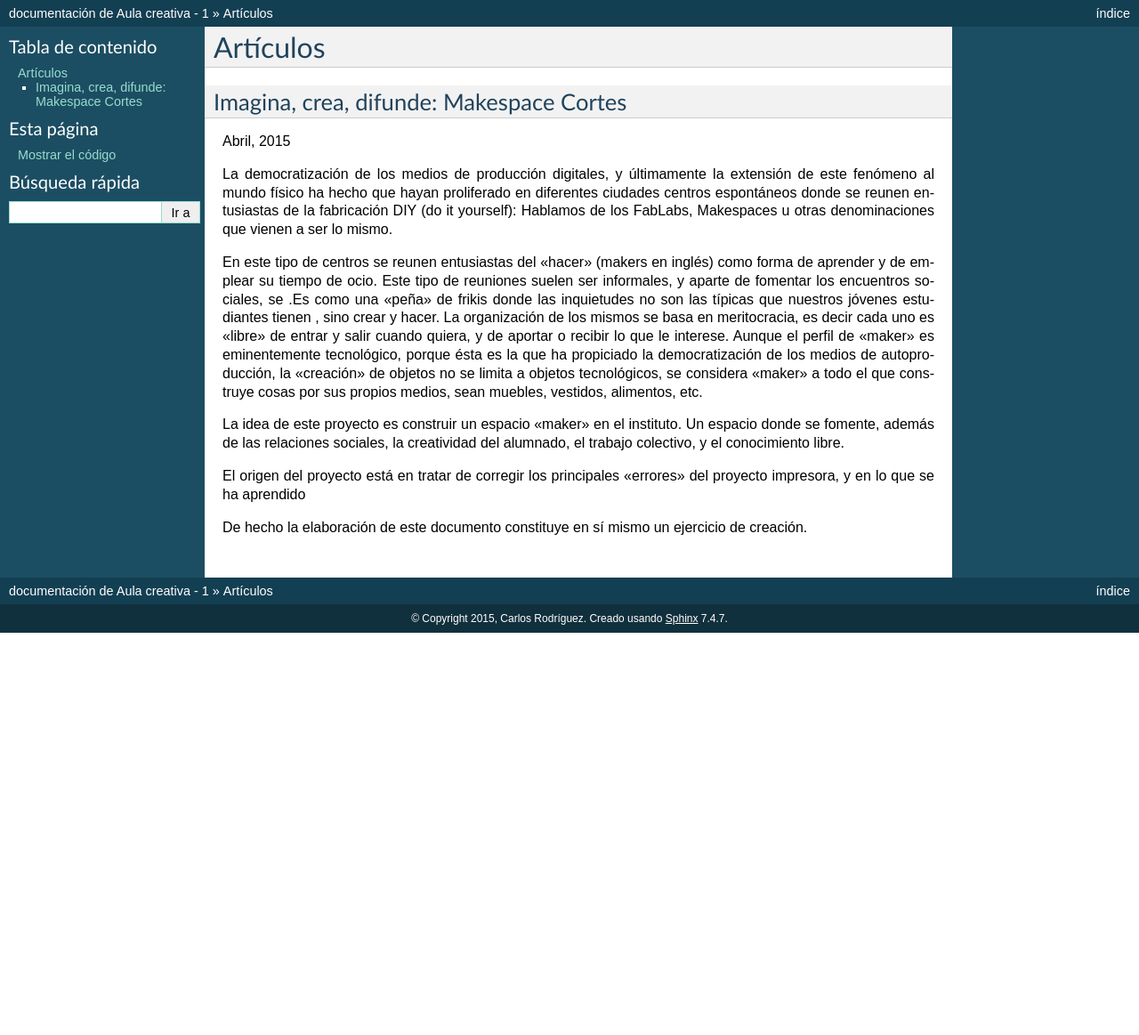
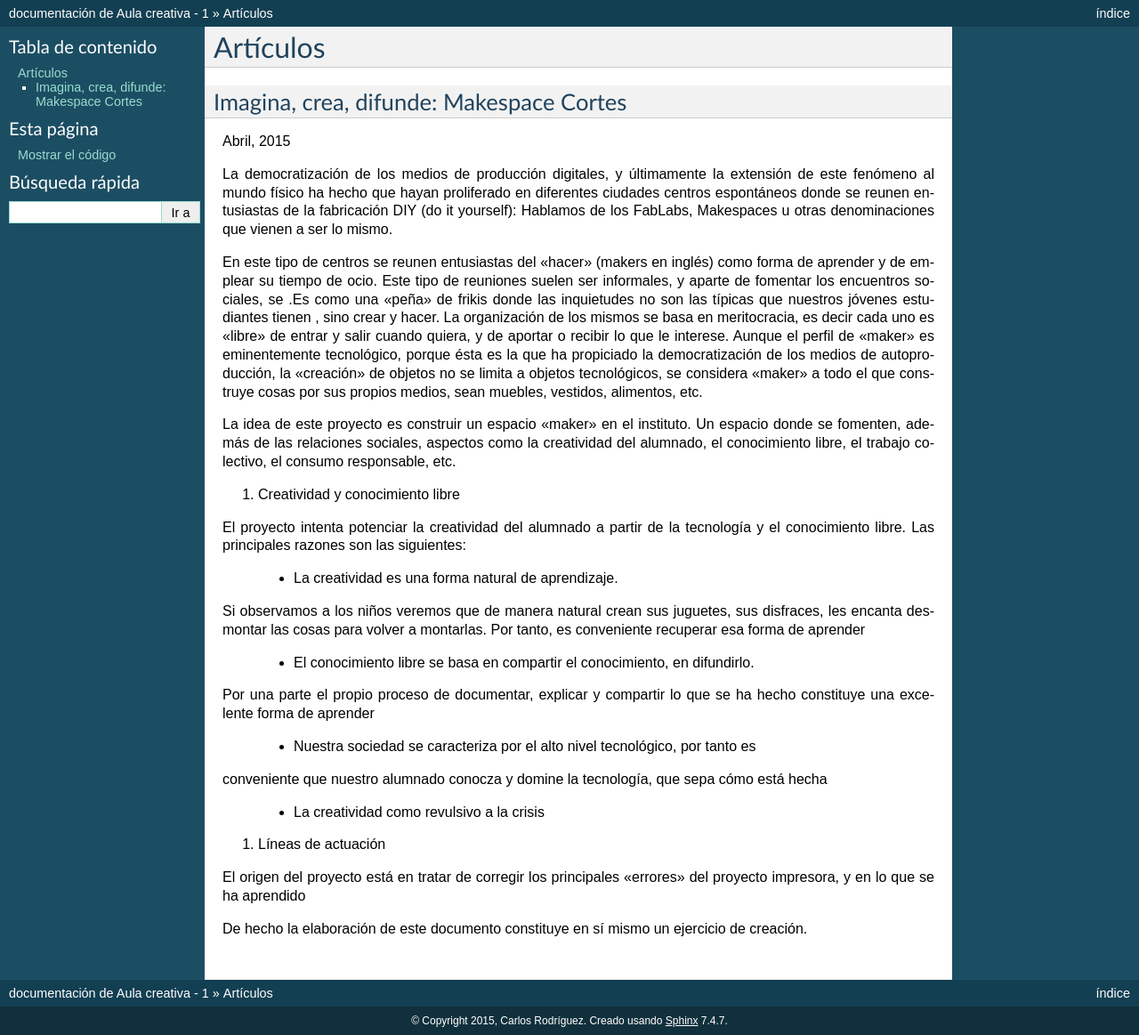
Before and after one commit to es3a10/aula_creativa, a Sphinx documentation site: the page built from docs/articulos.rst, in a window 1280 px wide. Shown: the whole page at 89% size. Built offline with Sphinx 7.4.7, drawn with Linux system fonts in a browser that asks for light colours; before the commit the page ends 900 px from its top, so only the background shows below that.

Commit message:
articulos

```diff
--- a/docs/articulos.rst
+++ b/docs/articulos.rst
@@ -25,8 +25,31 @@ tecnológicos, se considera "maker" a todo el que construye cosas por sus propio
 sean muebles, vestidos, alimentos, etc.
 
 La idea de este proyecto es construir un espacio "maker" en el instituto. Un espacio donde
-se fomente, además de las relaciones sociales,
-la creatividad del alumnado, el trabajo colectivo, y el conocimiento libre.
+se fomenten, además de las relaciones sociales, aspectos como
+la creatividad del alumnado, el conocimiento libre, el trabajo colectivo,
+el consumo responsable, etc.
+
+#. Creatividad y conocimiento libre
+
+El proyecto intenta potenciar la creatividad del alumnado a partir de la tecnología y
+el conocimiento libre. Las principales razones son las siguientes:
+
+	- La creatividad es una forma natural de aprendizaje.
+Si observamos a los niños veremos que de
+manera natural crean sus juguetes, sus disfraces, les encanta desmontar las cosas para
+volver a montarlas. Por tanto, es conveniente recuperar esa forma de aprender
+
+	- El conocimiento libre se basa en compartir el conocimiento, en difundirlo.
+Por una parte el propio proceso de documentar, explicar y compartir lo que se ha hecho
+constituye una excelente forma de aprender
+
+	- Nuestra sociedad se caracteriza por el alto nivel tecnológico, por tanto es
+conveniente que nuestro alumnado conocza y domine la tecnología, que sepa cómo está
+hecha
+
+	- La creatividad como revulsivo a la crisis
+
+#. Líneas de actuación
 
 El origen del proyecto está en tratar de corregir los principales "errores"
 del proyecto impresora, y en lo que se ha aprendido
```
